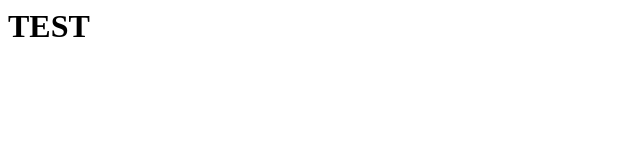
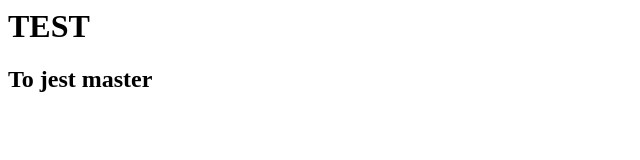
Before and after one commit to grenica/testme, a plain HTML site: page index.html in a window 1280 px wide. Shown: the whole page, without its empty margins (0-640 px from the left). Drawn offline with Linux system fonts and the light colour scheme.

Commit message:
commit na master

```diff
--- a/index.html
+++ b/index.html
@@ -4,6 +4,7 @@
   <body>
     <h1>TEST</h1>
 	<div class="container">
+    <h2>To jest master</h2>
 	</div>
   </body>
 </html>
```
